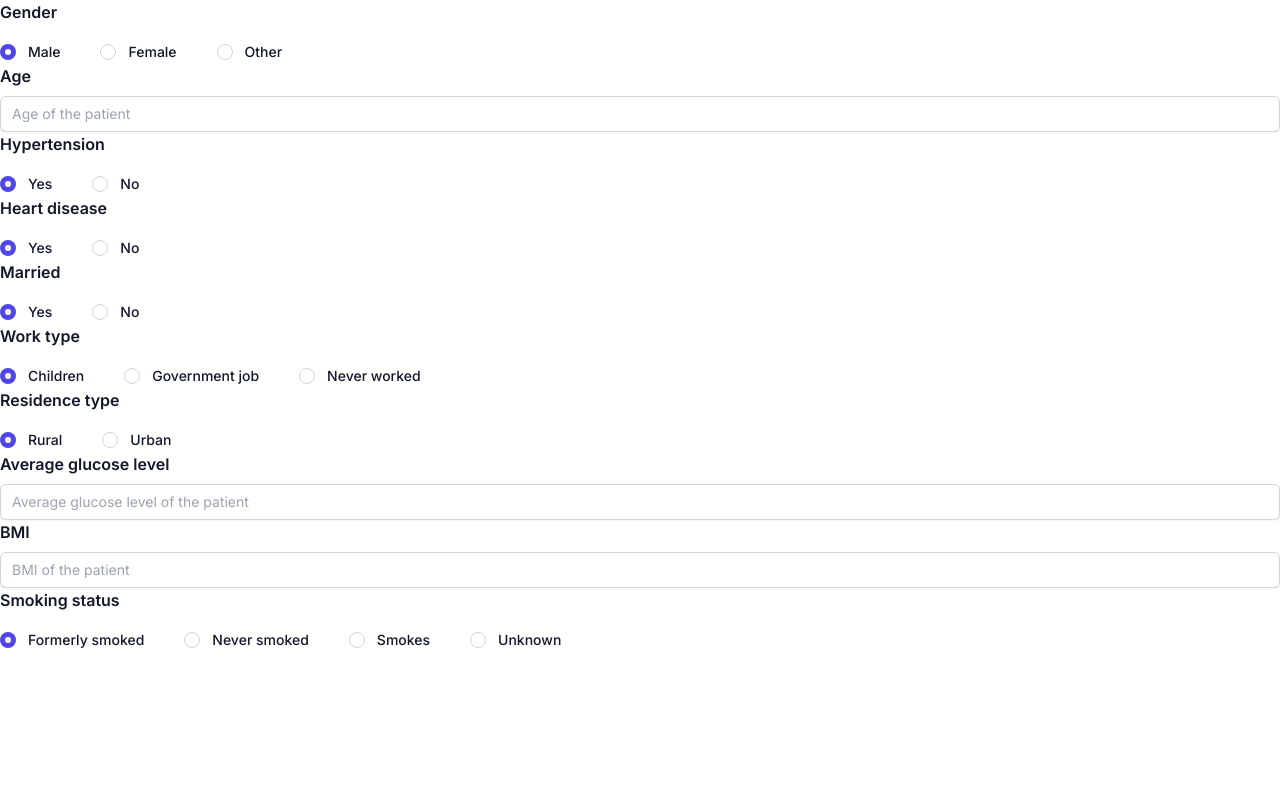
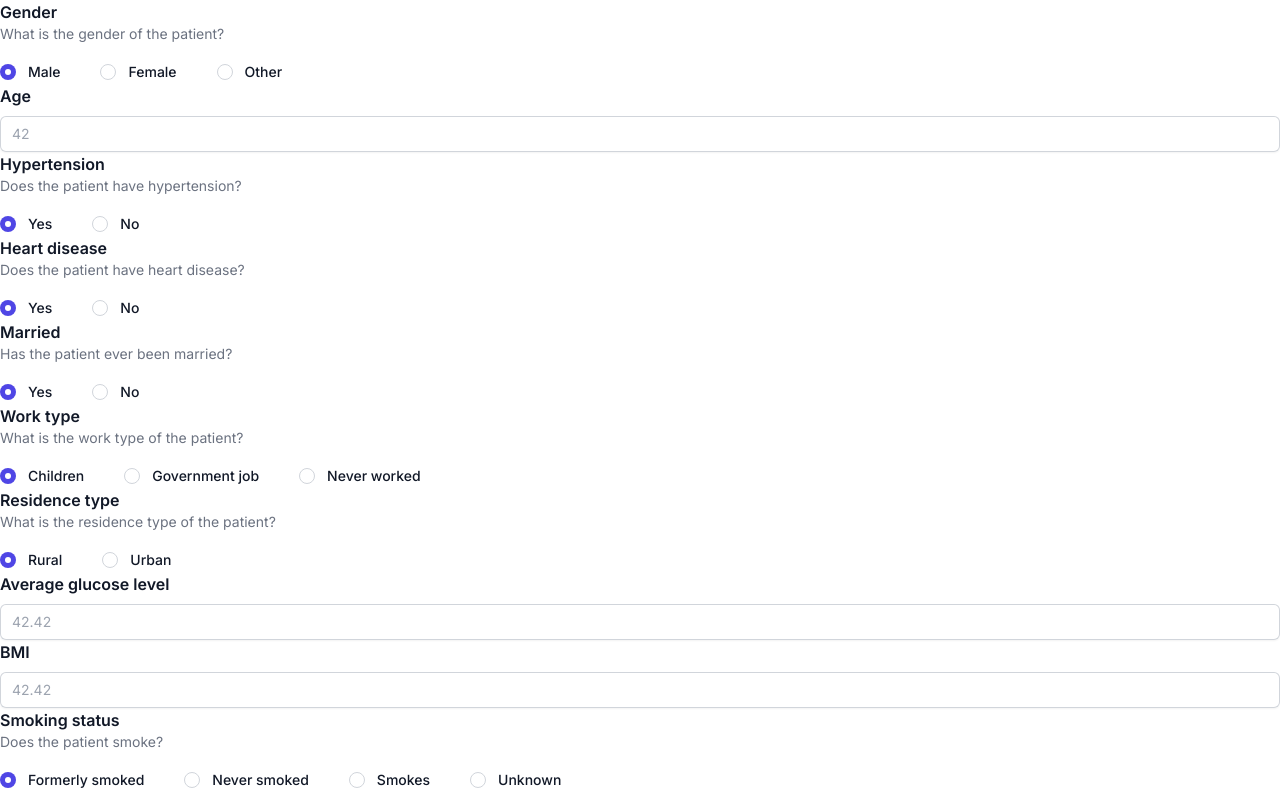
Before and after one commit to Remi-deronzier/mediml-front, a React (Vite) app: page / in a window 1280 px wide. Built offline with nearby package versions, Linux system fonts and the light colour scheme; the HTML template or start-up script is replaced by a standard one.

Commit message:
feat(strokeView): make description for the radio group mandatory

```diff
--- a/src/features/stroke/view/StrokeView.tsx
+++ b/src/features/stroke/view/StrokeView.tsx
@@ -27,6 +27,7 @@ export default function StrokeView() {
   return (
     <AppForm form={form}>
       <StrokeRadioGroup
+        description="What is the gender of the patient?"
         groupName="gender"
         values={genderChoices}
         label="Gender"
@@ -34,31 +35,36 @@ export default function StrokeView() {
       <AppInput<StrokeSchemaType>
         label="Age"
         commonName="age"
-        placeholder="Age of the patient"
+        placeholder="42"
         type="number"
         step={1}
       />
       <StrokeRadioGroup
+        description="Does the patient have hypertension?"
         groupName="hypertension"
         label="Hypertension"
         values={hypertensionChoices}
       />
       <StrokeRadioGroup
+        description="Does the patient have heart disease?"
         groupName="heartDisease"
         label="Heart disease"
         values={heartDiseaseChoices}
       />
       <StrokeRadioGroup
+        description="Has the patient ever been married?"
         groupName="everMarried"
         label="Married"
         values={everMarriedChoices}
       />
       <StrokeRadioGroup
+        description="What is the work type of the patient?"
         groupName="workType"
         label="Work type"
         values={workTypeChoices}
       />
       <StrokeRadioGroup
+        description="What is the residence type of the patient?"
         groupName="residenceType"
         label="Residence type"
         values={residenceTypeChoices}
@@ -66,16 +72,17 @@ export default function StrokeView() {
       <AppInput<StrokeSchemaType>
         label="Average glucose level"
         commonName="avgGlucoseLevel"
-        placeholder="Average glucose level of the patient"
+        placeholder="42.42"
         type="number"
       />
       <AppInput<StrokeSchemaType>
         label="BMI"
         commonName="bmi"
-        placeholder="BMI of the patient"
+        placeholder="42.42"
         type="number"
       />
       <StrokeRadioGroup
+        description="Does the patient smoke?"
         groupName="smokingStatus"
         label="Smoking status"
         values={smokingStatusChoices}
--- a/src/features/stroke/view/components/StrokeRadioGroup.tsx
+++ b/src/features/stroke/view/components/StrokeRadioGroup.tsx
@@ -6,13 +6,20 @@ import AppRadioGroup from '@components/RadioGroup';
 interface Props {
   groupName: Extract<keyof StrokeSchemaType, string>;
   label: string;
+  description: string;
   values: RadioChoice[];
 }
 
-export default function StrokeRadioGroup({ groupName, label, values }: Props) {
+export default function StrokeRadioGroup({
+  groupName,
+  label,
+  values,
+  description,
+}: Props) {
   return (
     <AppRadioGroup<RadioChoice, StrokeSchemaType>
       label={label}
+      description={description}
       values={values}
       defaultValue={
         values.find((choice) => choice.isDefault === true) ?? values[0]
```
